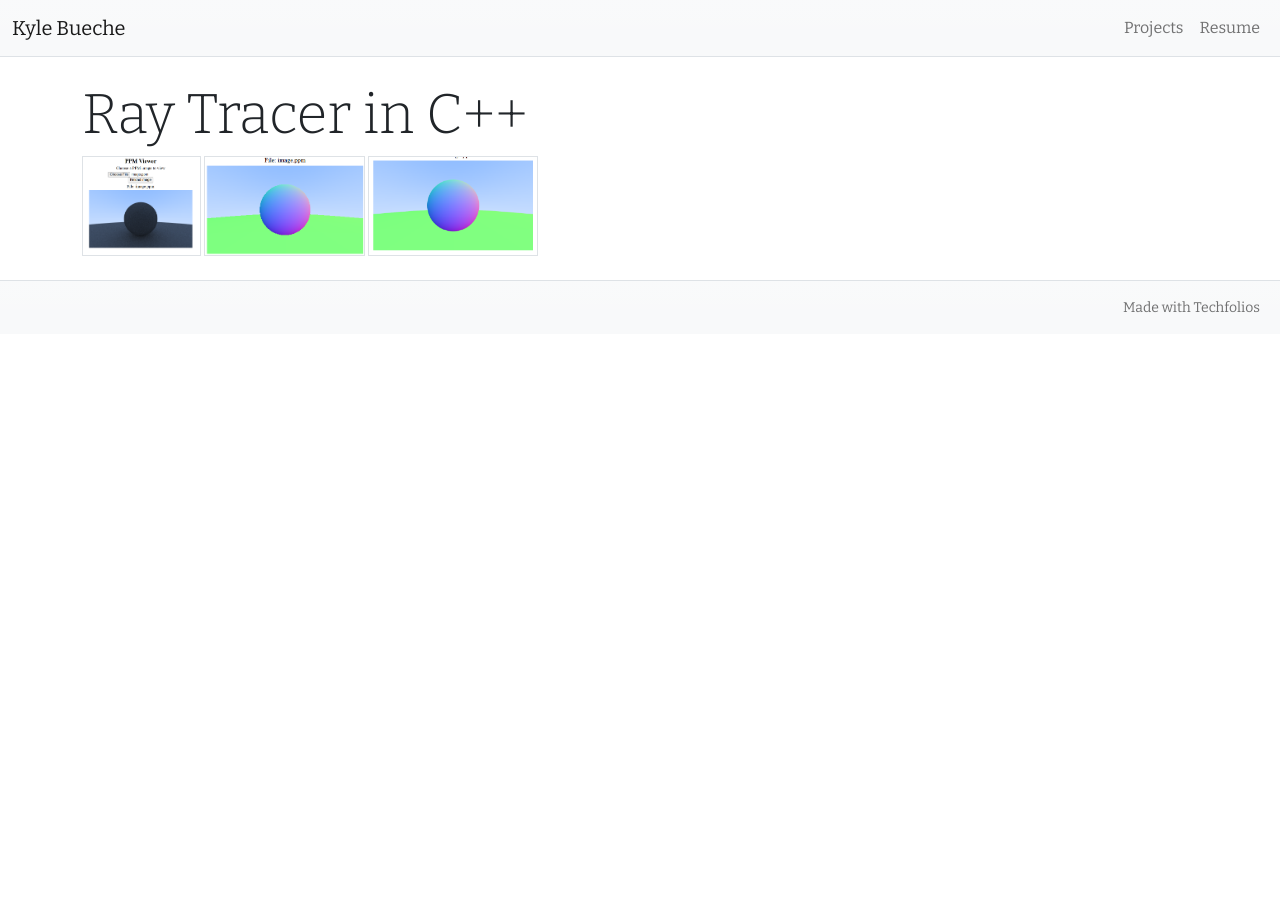
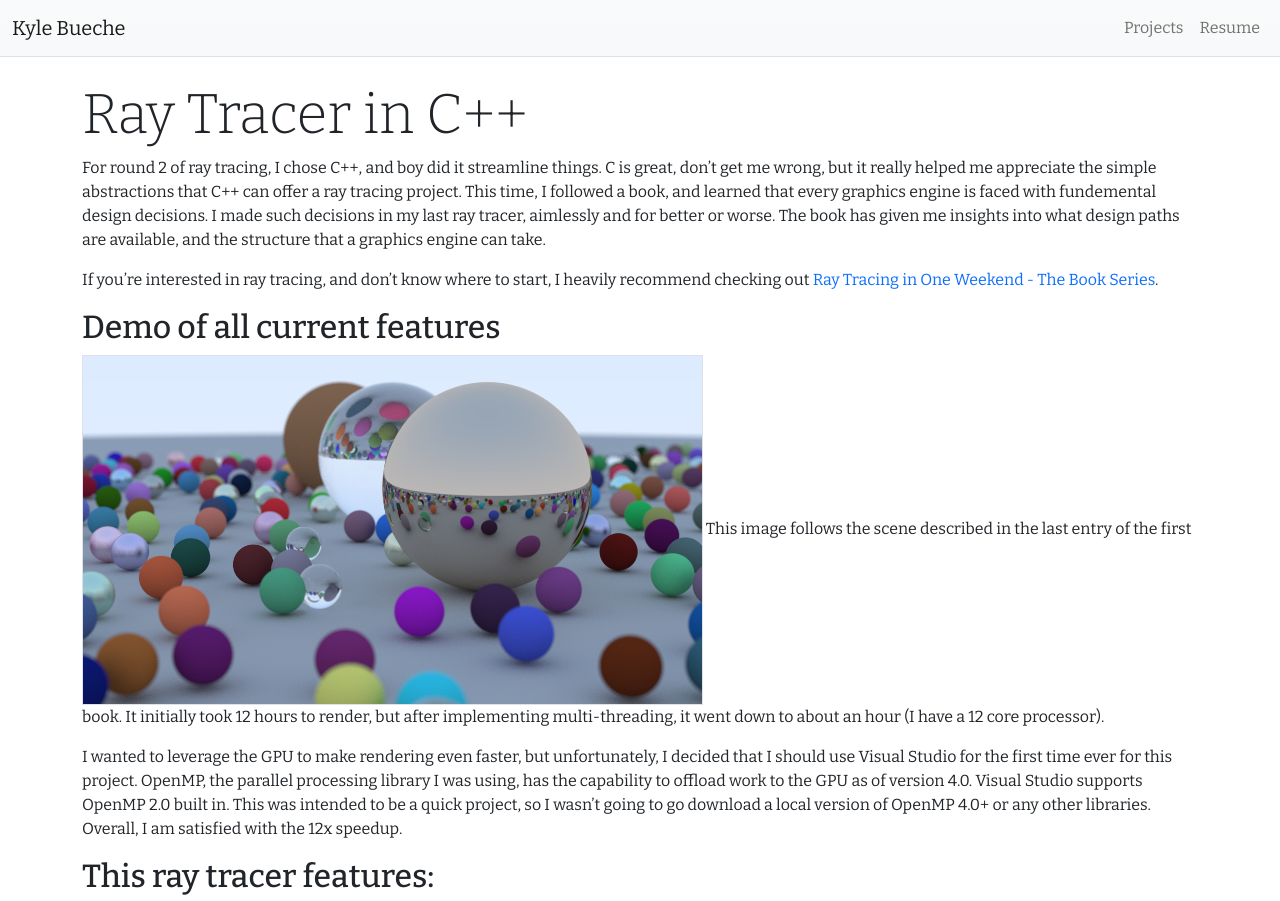
Before and after one commit to kylebueche/kylebueche.github.io, a Jekyll site: the page built from projects/ray-tracer-cpp.md, in a window 1280 px wide and 1400 px high. Shown: the top 901 px of the window. Built offline with Jekyll 4.4.1, drawn with Linux system fonts in a browser that asks for light colours; grey boxes are pictures that could not be loaded.

Commit message:
Update ray-tracer-cpp.md

```diff
--- a/projects/ray-tracer-cpp.md
+++ b/projects/ray-tracer-cpp.md
@@ -10,17 +10,31 @@ labels:
   - Rendering
   - Ray Tracing
   - C++
+  - OpenMP
+  - Visual Studio
 summary: "Another ray tracer in windows built by following 'Ray Tracing in One Weekend.'"
 ---
 
+For round 2 of ray tracing, I chose C++, and boy did it streamline things. C is great, don't get me wrong, but it really helped me appreciate the simple abstractions that C++ can offer a ray tracing project. This time, I followed a book, and learned that every graphics engine is faced with fundemental design decisions. I made such decisions in my last ray tracer, aimlessly and for better or worse. The book has given me insights into what design paths are available, and the structure that a graphics engine can take.
+
+If you're interested in ray tracing, and don't know where to start, I heavily recommend checking out [Ray Tracing in One Weekend - The Book Series](https://raytracing.github.io/).
+
+## Demo of all current features
+<img class="border" src="../img/ray-tracer-cpp/final-demo.png" height="350px" alt="Final-demo">
+This image follows the scene described in the last entry of the first book. It initially took 12 hours to render, but after implementing multi-threading, it went down to about an hour (I have a 12 core processor).
+
+I wanted to leverage the GPU to make rendering even faster, but unfortunately, I decided that I should use Visual Studio for the first time ever for this project. OpenMP, the parallel processing library I was using, has the capability to offload work to the GPU as of version 4.0. Visual Studio supports OpenMP 2.0 built in. This was intended to be a quick project, so I wasn't going to go download a local version of OpenMP 4.0+ or any other libraries. Overall, I am satisfied with the 12x speedup.
+
+This ray tracer features:
+-
 <div>
   <span>
-    <img class="border" src="../img/ray-tracer-cpp/ppm-viewer.png" height="100px" alt="PPM Viewer">
+    <img class="border" src="../img/ray-tracer-cpp/rainbow.png" height="250px" alt="Rainbow">
+  </span
+  <span>
+    <img class="border" src="../img/ray-tracer-cpp/.png" height="250px" alt="Rainbow">
   </span>
   <span>
-    <img class="border" src="../img/ray-tracer-cpp/rainbow.png" height="100px" alt="Rainbow">
-  </span>
-  <span>
-    <img class="border" src="../img/ray-tracer-cpp/rainbow2.png" height="100px" alt="PPM Viewer">
+    <img class="border" src="../img/ray-tracer-cpp/rainbow2.png" height="250px" alt="PPM Viewer">
   </span>
 </div>
```
